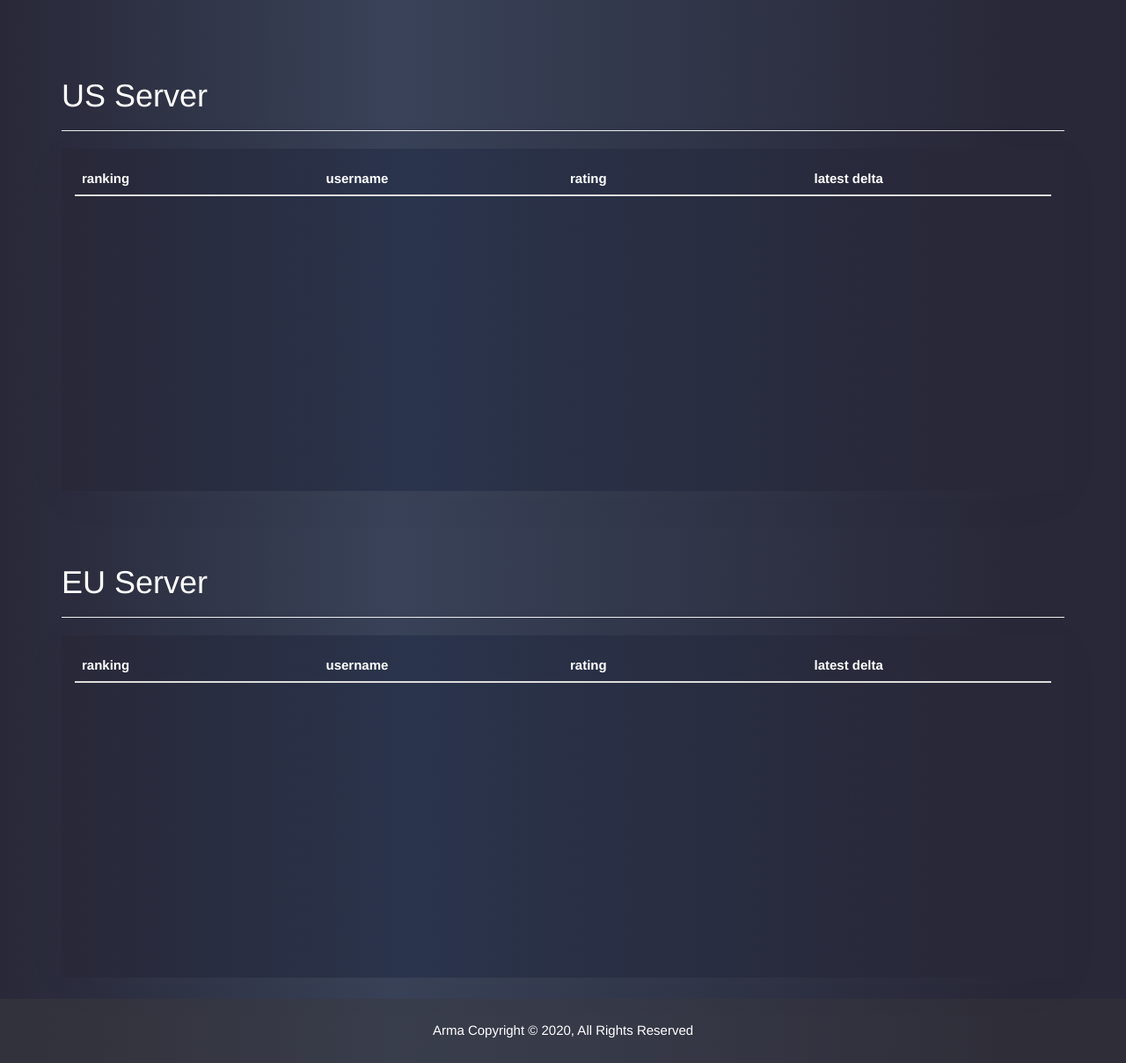
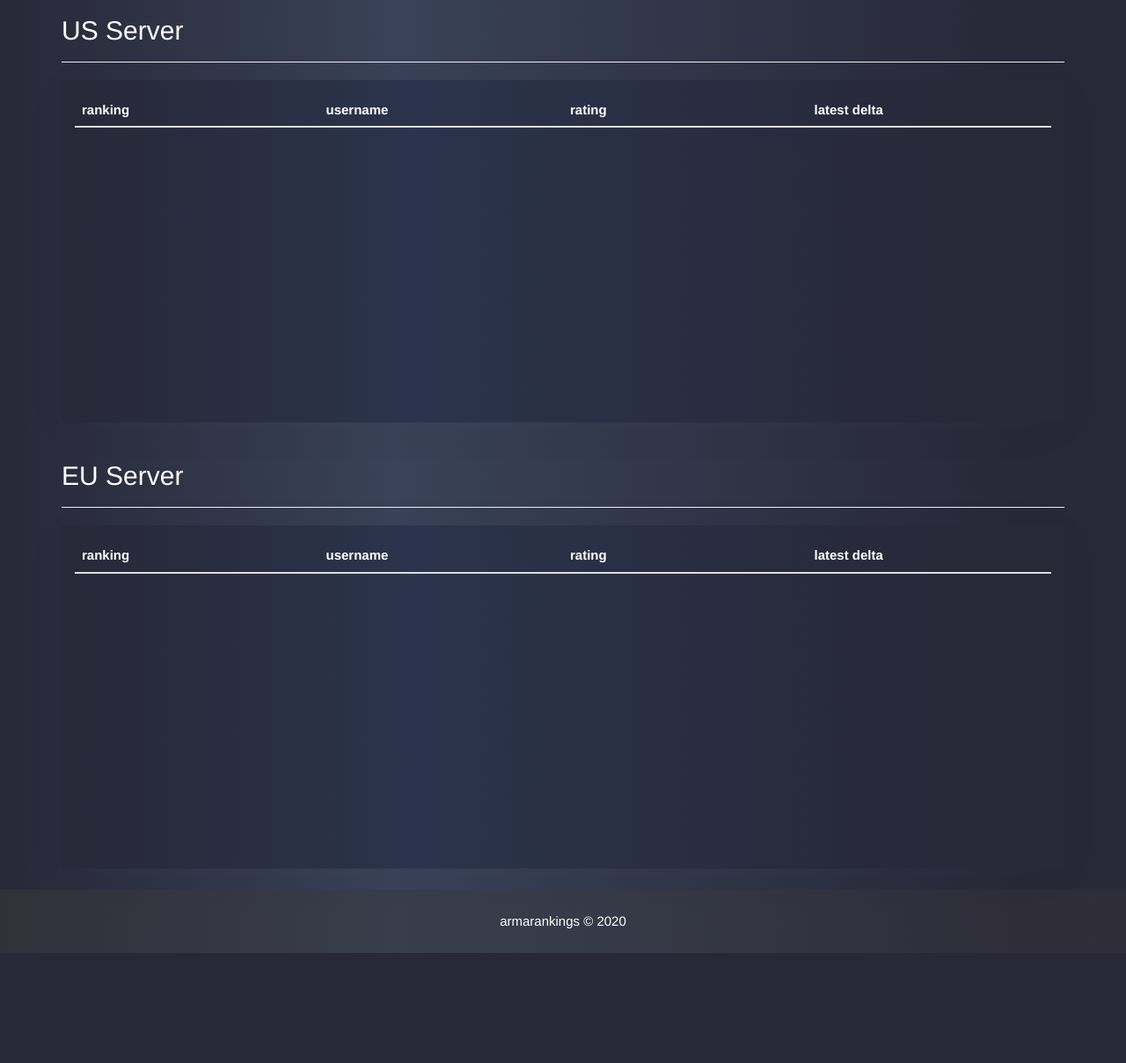
Before and after one commit to raphleu/arma-rankings, a Flask app: page / in a window 1280 px wide. Shown: the part 364-1572 px from the top of the page at 88% size. After the commit the page ends 1447 px from the top, so only its background shows below. Run offline with Flask 2, Linux system fonts and the light colour scheme; data that the repository does not hold is empty; some libraries are stand-ins or nearby versions.

Commit message:
some more changes like favicon, new wording, naming, etc

```diff
--- a/app/routes.py
+++ b/app/routes.py
@@ -54,10 +54,10 @@ def index():
     )
 
 
-@app.route('/league_info')
+@app.route('/league-info')
 def league_info():
     return render_template(
-        'league_info.html',
+        'league-info.html',
         schedule_for_eu = {
             'days': schedule_for_eu
         },
--- a/app/static/styles.css
+++ b/app/static/styles.css
@@ -265,3 +265,7 @@ body {
     background: rgb(55,55,60);
     background: linear-gradient(90deg, rgba(55,55,60,0.6110819327731092) 0%, rgba(62,58,58,0.29735644257703087) 61%);
 }
+
+.mt-0 {
+    margin-top: 0 !important;
+}
--- a/app/templates/base.html
+++ b/app/templates/base.html
@@ -4,6 +4,7 @@
     {{super()}}
     <link rel="stylesheet" type="text/css"
           href="{{url_for('static', filename='styles.css')}}">
+    <link rel="shortcut icon" href="{{ url_for('static', filename='images/favicon-logo.ico') }}">
 {% endblock %}
 {% block navbar %}
   <nav id="mainNav" class="navbar navbar-inverse navbar-fixed-top">
@@ -21,7 +22,7 @@
       <div class="collapse navbar-collapse" id="armaNavbar">
         <ul class="nav navbar-nav">
           <li><a href="/">Home</a></li>
-          <li><a href="/league_info">League Info</a></li>
+          <li><a href="/league-info">League Info</a></li>
         </ul>
       </div>
     </div>
--- a/app/templates/footer.html
+++ b/app/templates/footer.html
@@ -1,7 +1,7 @@
 {% block footer %}
   <footer class="page-footer font-small blue">
     <div class="footer-bottom">
-       Arma Copyright © {{ year }}, All Rights Reserved
+       armarankings © {{ year }}
     </div>
   </footer>
 {% endblock %}
--- a/app/templates/jumbotron.html
+++ b/app/templates/jumbotron.html
@@ -1,6 +1,6 @@
 <div class="jumbotron main-page-jumbotron">
   <div class="container main-page-jumbotron-container">
     <h1>{{ title }}</h1>
-    <p>Public ranked tron matches! Signups start an hour before each match. Go to Armagetron Discord, competitions channel for more information and to play! See times below.</p>
+    <p>Public ranked tron matches! Open to anyone, see <a href="/league-info">League Info</a> for how to join. Can you make it to the top?</p>
   </div>
 </div>
--- a/app/templates/ranking-table.html
+++ b/app/templates/ranking-table.html
@@ -1,17 +1,17 @@
 {% for country in countries %}
   <div class="container-fluid">
     <div class="container">
-      <div class="page-header">
+      <div class="page-header mt-0">
         <div class="row">
           <div class="col-xs-6">
-            <h1>{{ country.header }} Server</h1>
+            <h2>{{ country.header }} Server</h2>
           </div>
         </div>
       </div>
     </div>
   </div>
   <div class="container">
-    <div class="table-responsive .col-md-12">
+    <div class="table-responsive .col-md-12" id="table-1">
       <table class="table table-hover header-fixed">
         <thead>
         <tr>
@@ -30,7 +30,7 @@
             {% if ranking.latest_delta > 0 %}
               <td class="latest-delta" style="color: green;"> +{{ ranking.latest_delta }} </td>
             {% elif ranking.latest_delta == 0 %}
-            <td class="latest-delta"> {{ ranking.latest_delta }} </td>
+            <td class="latest-delta"></td>
             {% else %}
               <td class="latest-delta" style="color: red;"> {{ ranking.latest_delta }} </td>
             {% endif %}
```
Also changed, not shown: app/templates/league-info.html (renamed from app/templates/league_info.html, +12 -4 lines), raw_data/sbl_us_scorelog_parsed.json (+1 -1 lines), app.db, app/static/images/favicon-logo.ico (added), 1 other file.
